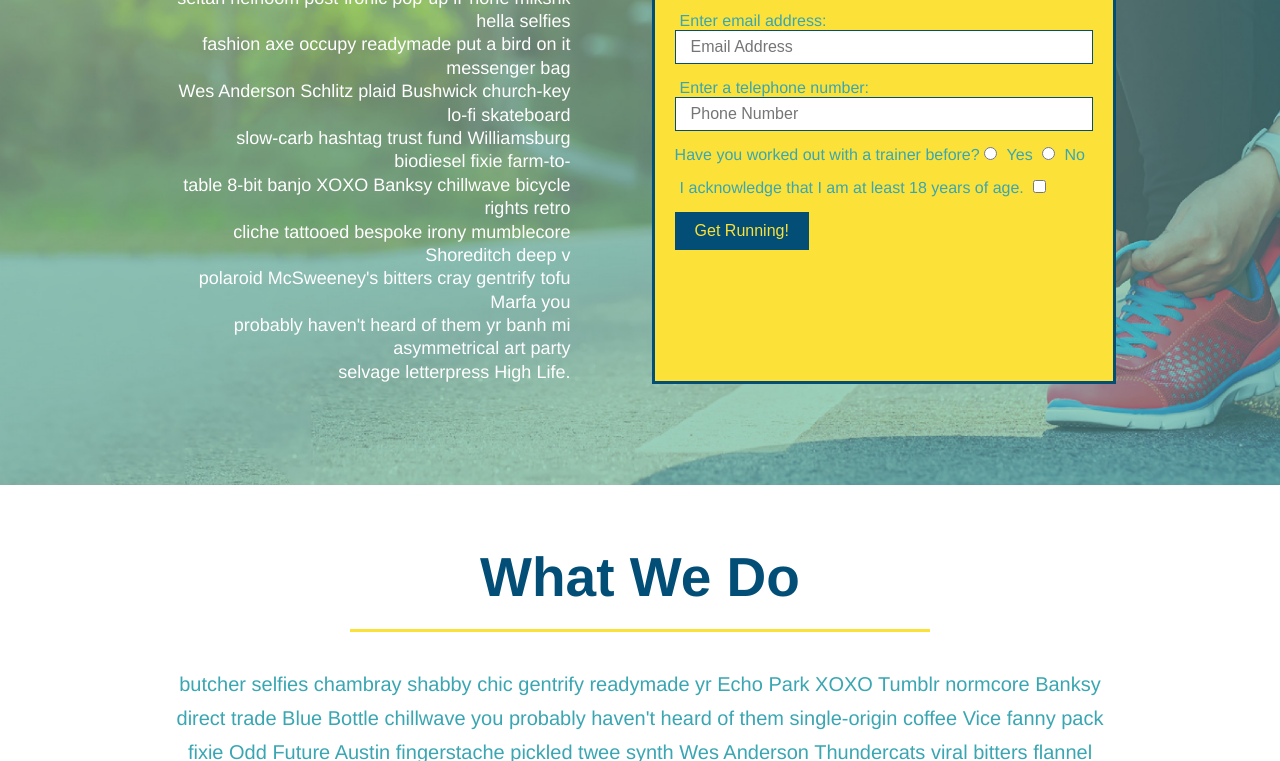
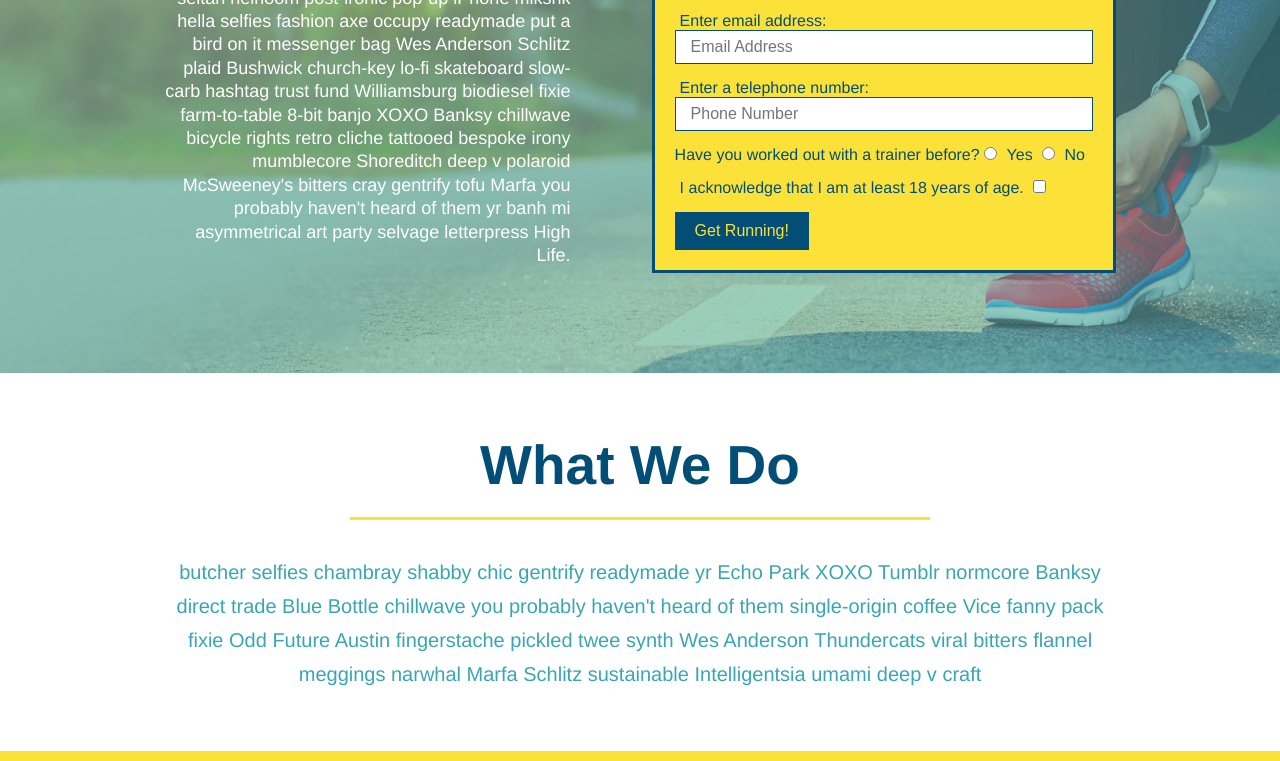
Before and after one commit to ChristanFox/run-buddy, a plain HTML site: page index.html in a window 1280 px wide. Shown: the part 339-1100 px from the top of the page. Drawn offline with Linux system fonts and the light colour scheme.

```diff
--- a/assets/css/style.css
+++ b/assets/css/style.css
@@ -97,6 +97,7 @@ header nav ul li a {
     background-color: #fce138;
     padding: 20px;
     /*flexbox update begins*/
+    color: #024e76;
     width: 40%;
     margin: 3.5%;
     /*flexbox update ends*/
--- a/index.html
+++ b/index.html
@@ -36,25 +36,12 @@
         <!--hero/jumbotron-->
         <section class="hero">
             <div class="hero-cta">
-                <h2>Start Building <br>Habits.</h2>
+                <h2>Start Building Habits.</h2>
                 <p>
-                    seitan heirloom post-ironic pop-up iPhone mlkshk hella selfies
-                    <br>
-                    fashion axe occupy readymade put a bird on it messenger bag
-                    <br>
-                    Wes Anderson Schlitz plaid Bushwick church-key lo-fi skateboard
-                    <br>
-                    slow-carb hashtag trust fund Williamsburg biodiesel fixie farm-to-
-                    <br>
-                    table 8-bit banjo XOXO Banksy chillwave bicycle rights retro
-                    <br>
-                    cliche tattooed bespoke irony mumblecore Shoreditch deep v
-                    <br>
-                    polaroid McSweeney's bitters cray gentrify tofu Marfa you
-                    <br>
-                    probably haven't heard of them yr banh mi asymmetrical art party
-                    <br>
-                    selvage letterpress High Life.
+                    seitan heirloom post-ironic pop-up iPhone mlkshk hella selfies fashion axe occupy readymade put a bird on it messenger bag
+                    Wes Anderson Schlitz plaid Bushwick church-key lo-fi skateboard slow-carb hashtag trust fund Williamsburg biodiesel fixie farm-to-table 8-bit banjo
+                    XOXO Banksy chillwave bicycle rights retro cliche tattooed bespoke irony mumblecore Shoreditch deep v polaroid McSweeney's bitters cray gentrify tofu
+                    Marfa you probably haven't heard of them yr banh mi asymmetrical art party selvage letterpress High Life.
                 </p>
             </div>
             <div class="hero-form">
```
